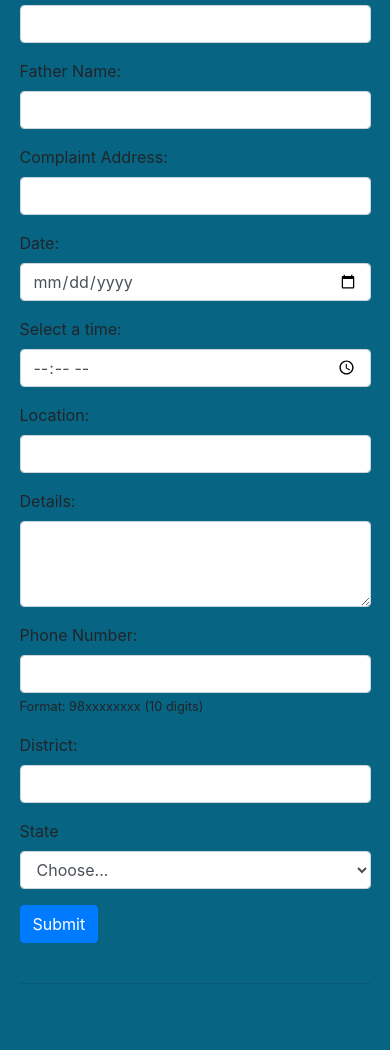
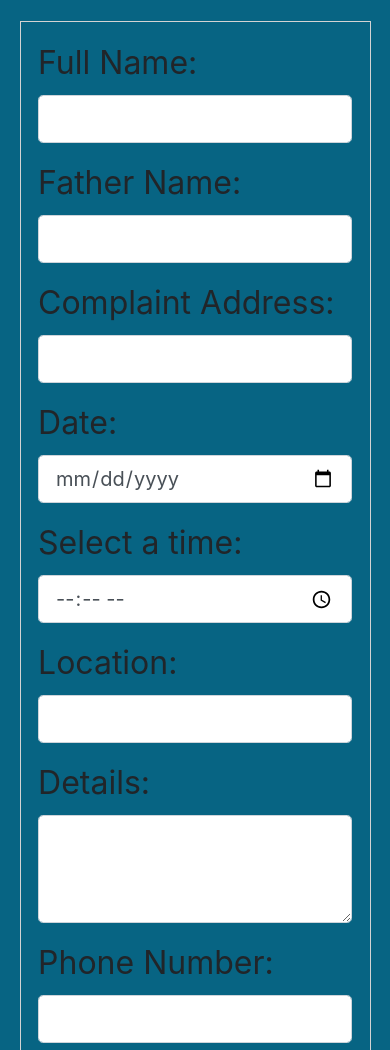
Before and after one commit to pranavtyagi09/Mowgli, a plain HTML site: page index.html in a window 390 px wide. Shown: the part 151-1201 px from the top of the page. Drawn offline with nearby package versions, Linux system fonts and the light colour scheme.

Commit message:
Addig mobile specific styles

```diff
--- a/index.html
+++ b/index.html
@@ -9,59 +9,58 @@
 <script src="https://cdnjs.cloudflare.com/ajax/libs/html2canvas/0.4.1/html2canvas.js"></script>
 <script src="main.js"></script>
 </head>
-<body>
-<div class="container" style="padding: 5%;">
-    <div >
-        <div >
-        <h1>Fill in the below form:</h1>
-        <form id="form">
+<body style="font-size: 2rem;">
+<div class="container-fluid" style="padding: 5%;">
+        <h1>Report animal cruelty below:</h1>
+        <br>
+        <form id="form" style="padding: 5%; border: lightgrey solid 1px;">
             <div class="form-group">
                 <label for="fname">Full Name:</label>
-                <input class="form-control" type="text" id="fname" name="fname" required>
+                <input class="form-control form-control-lg" type="text" id="fname" name="fname" required>
             </div>
             <div class="form-group">
                 <label for="fathername">Father Name:</label>
-                <input class="form-control" type="text" id="fathername" name="fathername" required>
+                <input class="form-control form-control-lg" type="text" id="fathername" name="fathername" required>
             </div>
             <div class="form-group">
                 <label for="caddress">Complaint Address:</label>
-                <input class="form-control" type="text" id="caddress" name="caddress" required>
+                <input class="form-control form-control-lg" type="text" id="caddress" name="caddress" required>
             </div>
 
             <div class="form-group">
                 <label for="date">Date:</label>
-                <input class="form-control" type="date" id="date" name="date" required>
+                <input class="form-control form-control-lg" type="date" id="date" name="date" required>
             </div>
 
             <div class="form-group">
                 <label for="time">Select a time:</label>
-                <input class="form-control" type="time" id="time" name="time" required>
+                <input class="form-control form-control-lg" type="time" id="time" name="time" required>
             </div>
 
             <div class="form-group">
                 <label for="location">Location:</label>
-                <input class="form-control" type="text" id="location" name="location" required>
+                <input class="form-control form-control-lg" type="text" id="location" name="location" required>
             </div>
 
             <div class="form-group">
                 <label for="details">Details:</label>
-                <textarea class="form-control" id="details" rows="3"></textarea>
+                <textarea class="form-control form-control-lg" id="details" rows="3"></textarea>
             </div>
 
             <div class="form-group">
                 <label for="phone">Phone Number:</label>
-                <input class="form-control" type="tel" id="phone" name="phone" pattern="[0-9]{10}">
+                <input class="form-control form-control-lg" type="tel" id="phone" name="phone" pattern="[0-9]{10}">
                 <small>Format: 98xxxxxxxx (10 digits)</small>
             </div>
 
             <div class="form-group">
                 <label for="dist">District:</label>
-                <input class="form-control" type="text" id="dist" name="dist">
+                <input class="form-control form-control-lg" type="text" id="dist" name="dist">
             </div>
 
             <div class="form-group">
                 <label for="state">State</label>
-                <select name="state" id="state" class="form-control" required>
+                <select name="state" id="state" class="form-control form-control-lg" required>
                     <option value="NA">Choose...</option>
                     <option value="Andhra Pradesh">Andhra Pradesh</option>
                     <option value="Andaman and Nicobar Islands">Andaman and Nicobar Islands</option>
@@ -101,9 +100,9 @@
                     <option value="West Bengal">West Bengal</option>
                 </select>
               </div>
-
+            <br>
             <!--Submit Button-->
-            <button id="btn-sub" class="btn btn-primary">Submit</button>
+            <button id="btn-sub" class="btn btn-primary btn-lg btn-block" style="font-size: 2rem;">Submit</button>
         </form>
         <br/>
         <hr>
@@ -168,8 +167,6 @@
 
             <p class=MsoNormal><span class="phone-out"></span></p>
 
-        </div>
-        </div>
     </div>
     </div>
 </div>
```
